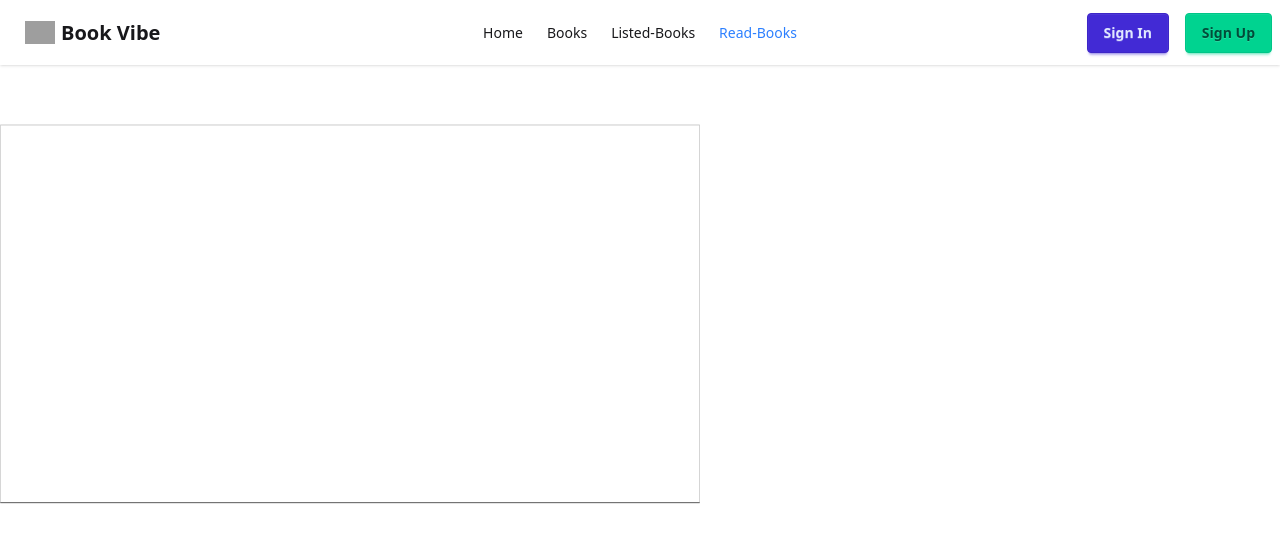
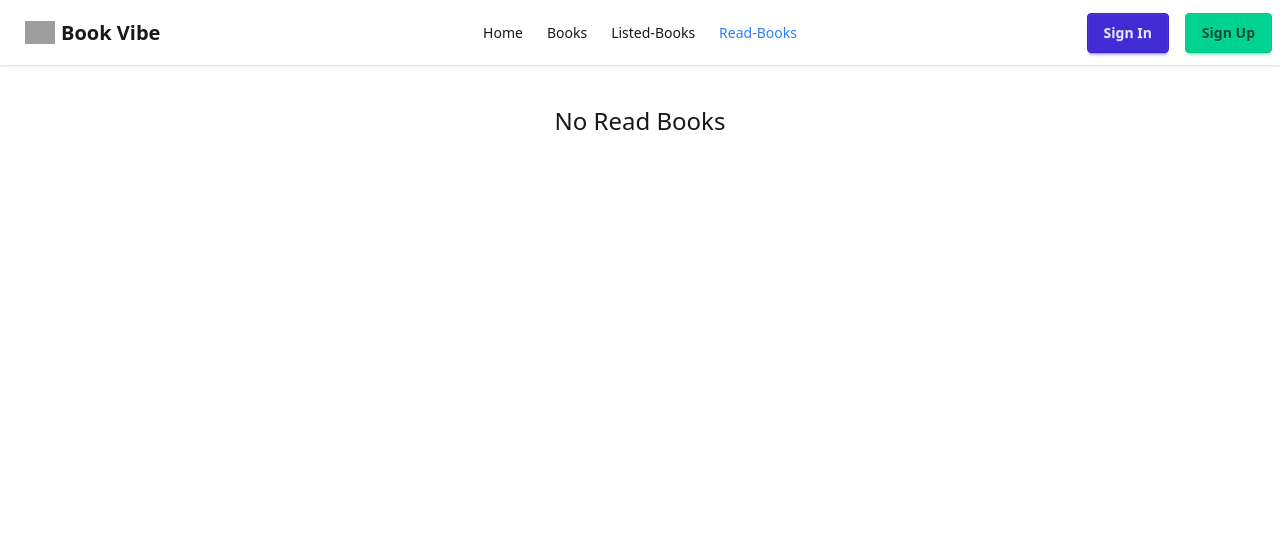
Before and after one commit to rezasdsju/book-vibe, a Next.js app: page /read-books in a window 1280 px wide. Shown: the top 542 px of the page. Built offline with nearby package versions, Linux system fonts and the light colour scheme; grey boxes are pictures that could not be loaded.

Commit message:
chore: add fallback for empty read books

```diff
--- a/src/app/read-books/page.tsx
+++ b/src/app/read-books/page.tsx
@@ -57,7 +57,8 @@ export default function CustomShapeBarChart() {
     })
   return (
     <div className='py-10'>
-<BarChart
+{
+readBooks.length>0? <BarChart
       style={{ width: '100%', maxWidth: '700px', maxHeight: '70vh', aspectRatio: 1.618 }}
       responsive
       data={data}
@@ -75,7 +76,8 @@ export default function CustomShapeBarChart() {
       <Bar dataKey="pages" shape={TriangleBar} activeBar>
         <LabelList content={CustomColorLabel} position="top" />
       </Bar>
-    </BarChart>
+    </BarChart>: <p className='text-center text-2xl'>No Read Books</p>
+}
     </div>
   );
 }
```
